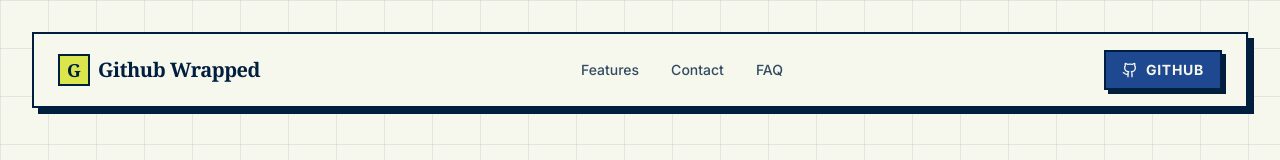
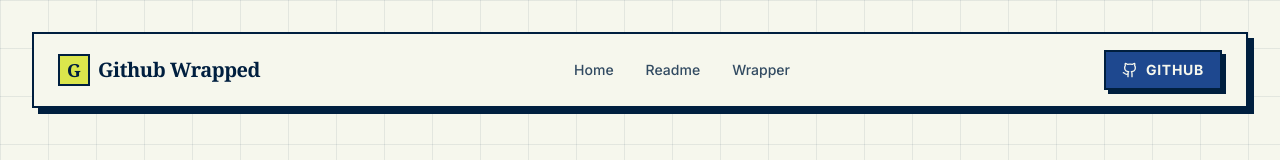
Before and after one commit to Dru-429/github-wrapped, a Next.js app: page / in a window 1280 px wide. Shown: the top 160 px of the page. Built offline with nearby package versions, Linux system fonts and the light colour scheme; no server answers; the database is empty.

Commit message:
Update navbar links

```diff
--- a/components/landing_ui/Navbar.tsx
+++ b/components/landing_ui/Navbar.tsx
@@ -7,9 +7,9 @@ import {
 
 /* Navbar                                                             */
 const navLinks = [
-  { label: 'Features', href: '#features' },
-  { label: 'Contact', href: '#footer' },
-  { label: 'FAQ', href: '#faq' }
+  { label: 'Home', href: '/' },
+  { label: 'Readme', href: '/readme' },
+  { label: 'Wrapper', href: '/wrap' },
 ]
 
 export default function Navbar() {
```
